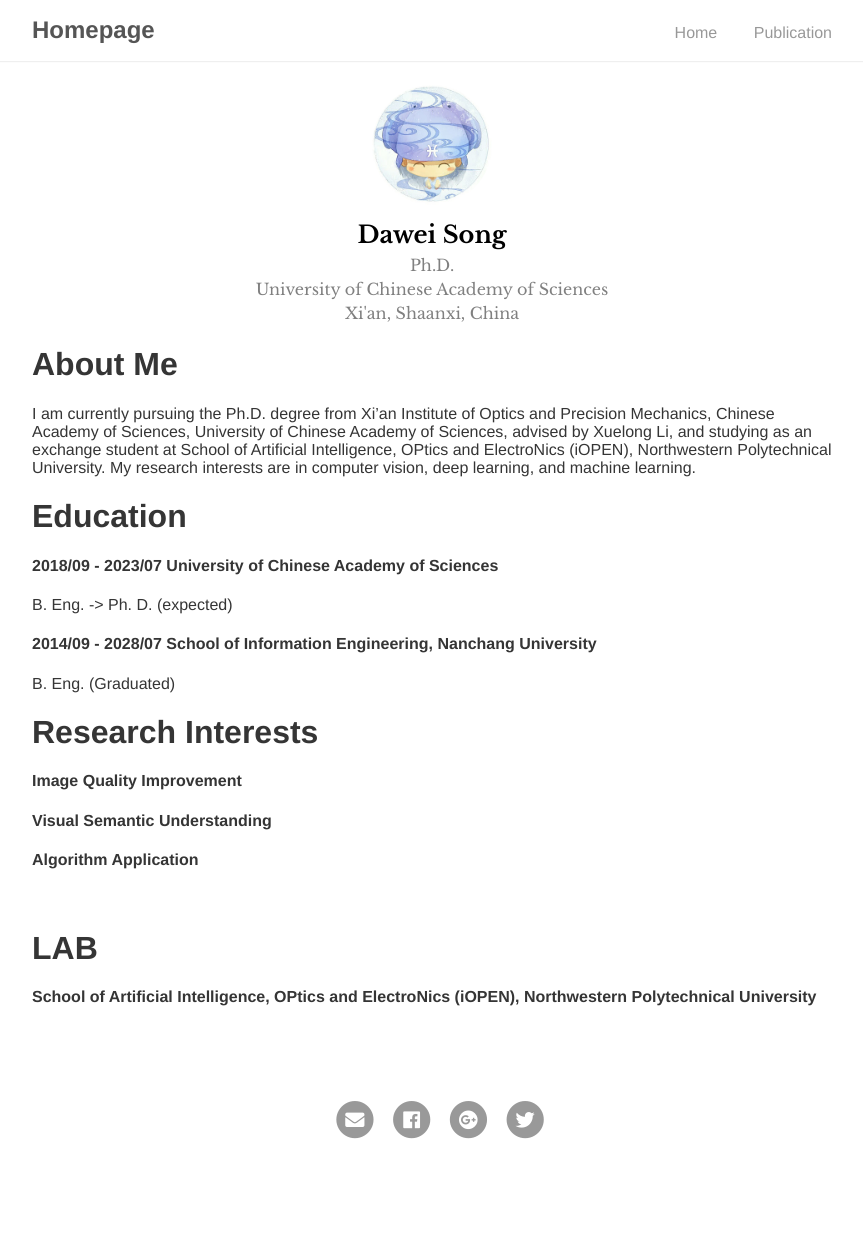
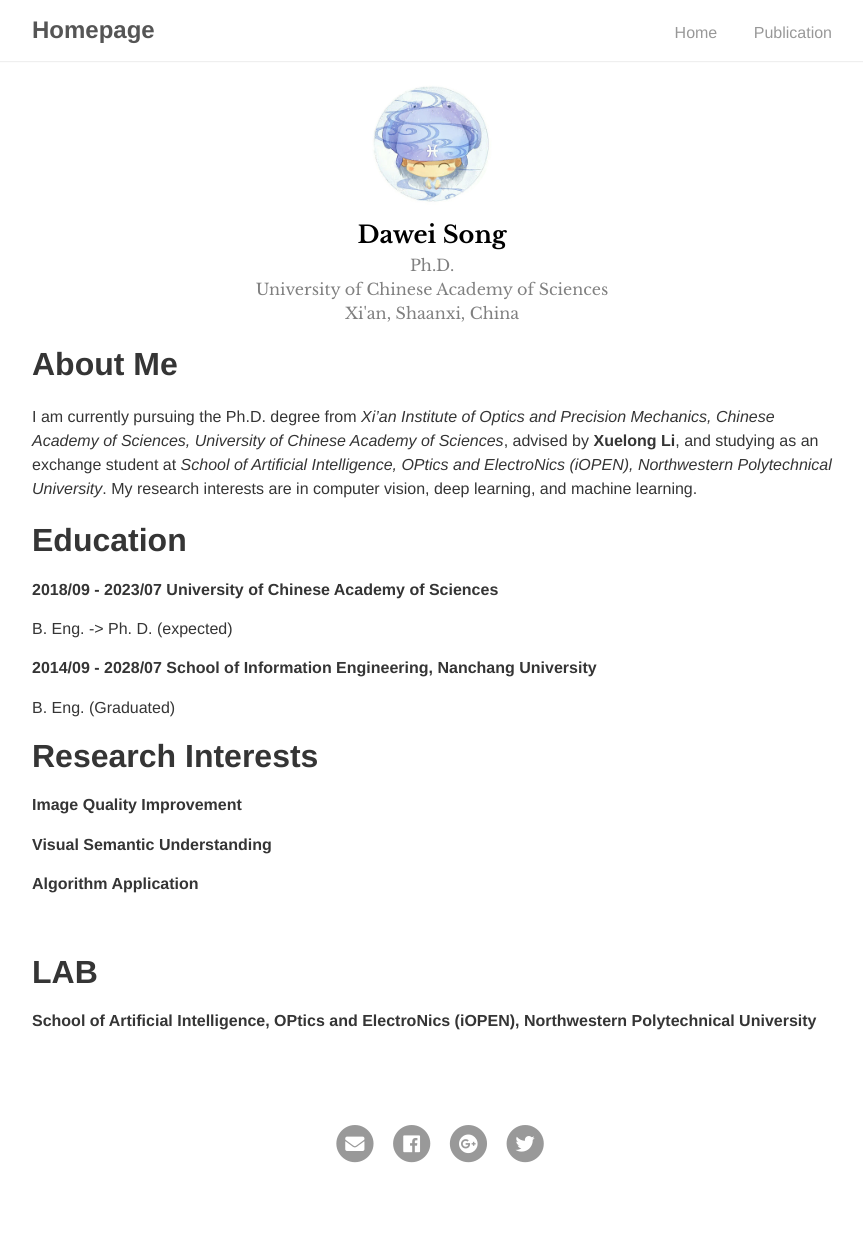
Before and after one commit to songxijuan/home, a Jekyll site: the page built from index.md, in a window 1280 px wide. Shown: the whole page, without its empty margins (208-1071 px from the left). Built offline with Jekyll 4.4.1, drawn with Linux system fonts in a browser that asks for light colours; our own code applies the rules of GitHub Pages for plain Markdown files; before the commit the page ends 1221 px from its top, so only the background shows below that.

```diff
--- a/index.md
+++ b/index.md
@@ -3,7 +3,7 @@ layout: about
 ---
 
 # About Me
-I am currently pursuing the Ph.D. degree from Xi'an Institute of Optics and Precision Mechanics, Chinese Academy of Sciences, University of Chinese Academy of Sciences, advised by Xuelong Li, and studying as an exchange student at School of Artificial Intelligence, OPtics and ElectroNics (iOPEN), Northwestern Polytechnical University. My research interests are in computer vision, deep learning, and machine learning.
+I am currently pursuing the Ph.D. degree from _Xi'an Institute of Optics and Precision Mechanics, Chinese Academy of Sciences, University of Chinese Academy of Sciences_, advised by __Xuelong Li__, and studying as an exchange student at _School of Artificial Intelligence, OPtics and ElectroNics (iOPEN), Northwestern Polytechnical University_. My research interests are in computer vision, deep learning, and machine learning.
 <br/>
 
 # Education
```
